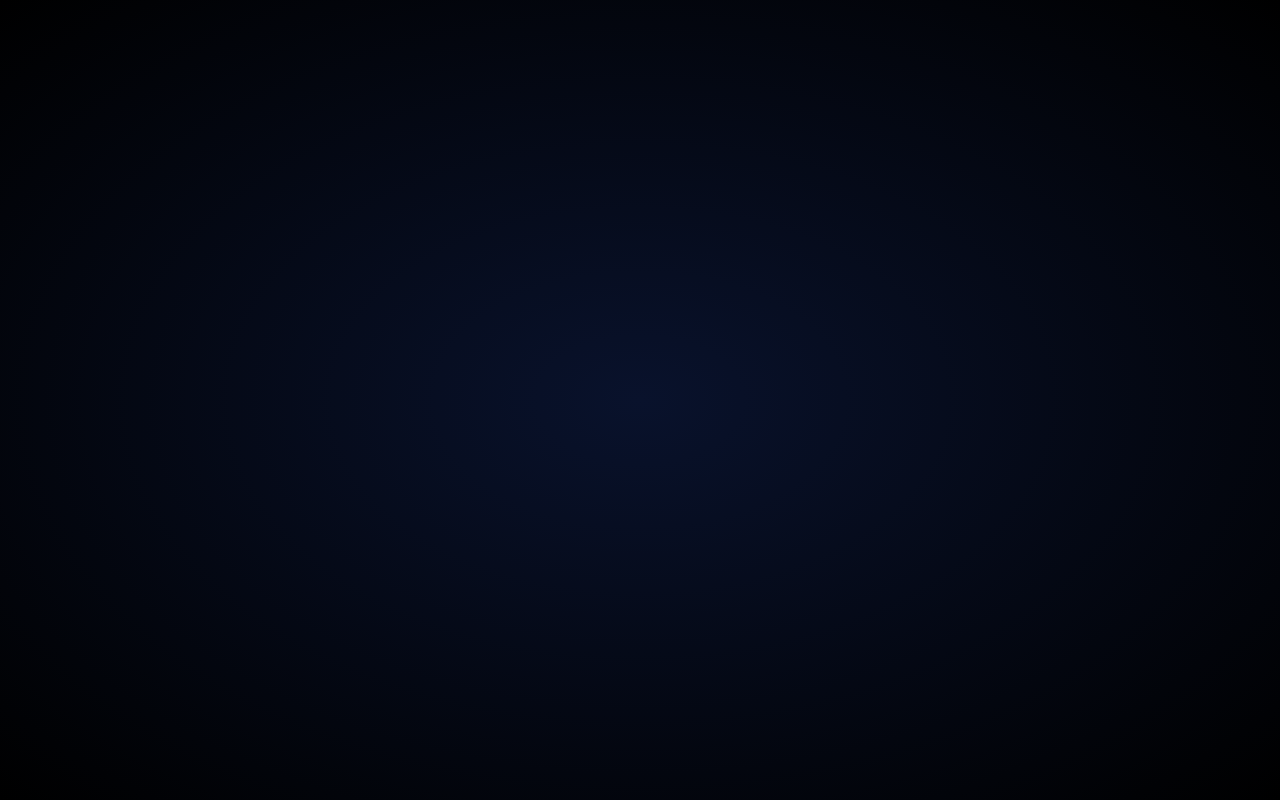
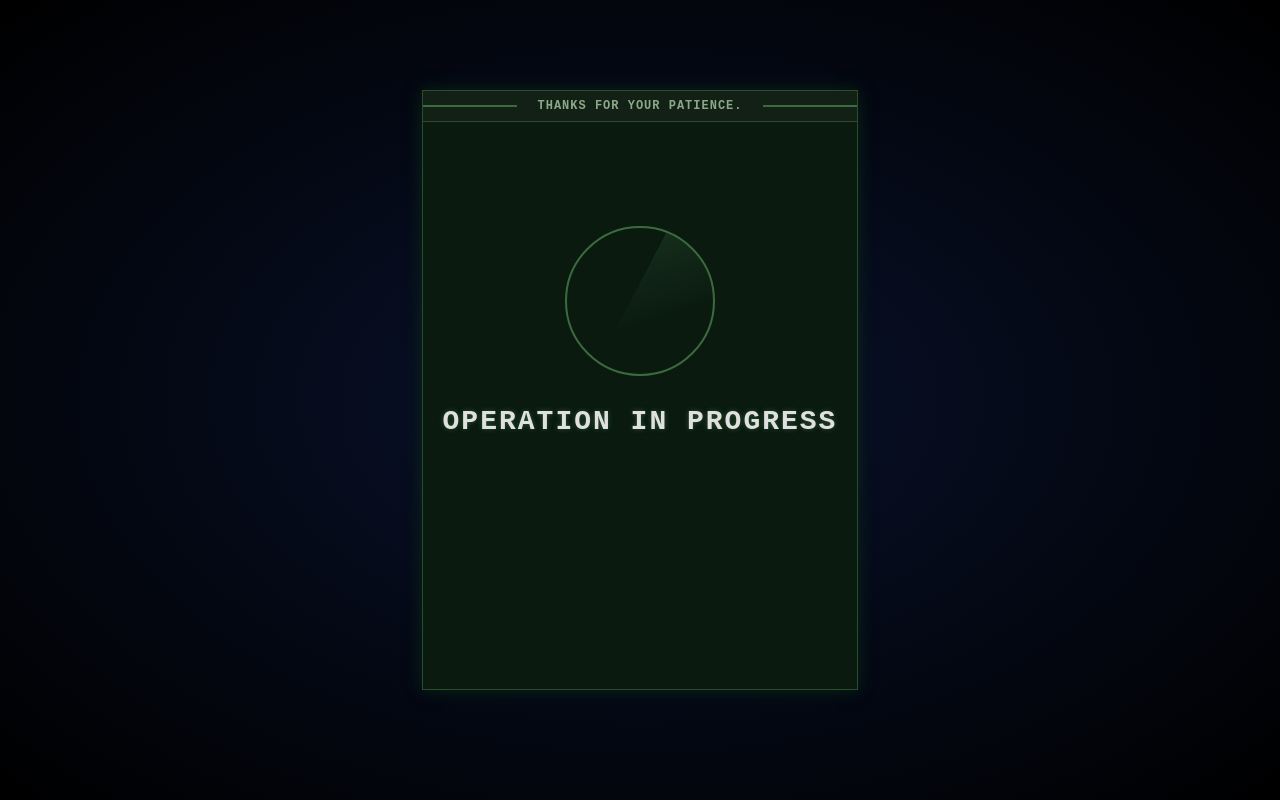
Before and after one commit to Getahundereje/typewar-react, a React (Vite) app: page /game/comingSoon in a window 1280 px wide. Before the commit this address had no page. Built offline with nearby package versions, Linux system fonts and the light colour scheme; a web font is replaced by a local one.

Commit message:
add coming soon component to the multiplayer segment

```diff
--- a/src/App.jsx
+++ b/src/App.jsx
@@ -12,6 +12,7 @@ import { UserProvider } from "./contexts/user/user.context";
 
 import "./App.css";
 import HelpPage from "./pages/game/game-help/game-help.page";
+import ComingSoon from "./components/comming-soon/comming-soon.component";
 
 function App() {
   return (
@@ -25,6 +26,7 @@ function App() {
               <Route path="signup" element={<SignInSignUp signIn={false} />} />
               <Route path="game">
                 <Route path="homepage" element={<GameHomepage />} />
+                <Route path="comingSoon" element={<ComingSoon />} />
                 <Route path="gamePage" element={<GamePage />} />
                 <Route path="settings" element={<SettingsPage />} />
                 <Route path="stats" element={<StatsPage />} />
--- /dev/null
+++ b/src/components/comming-soon/comming-soon.component.jsx
@@ -0,0 +1,20 @@
+import "./comming-soon.styles.css";
+
+const ComingSoon = () => {
+  return (
+    <div className="tactical-container">
+      <div className="header-strip">
+        <div className="stripe-left"></div>
+        <div className="stripe-center">Thanks for your patience.</div>
+        <div className="stripe-right"></div>
+      </div>
+
+      <div className="comming-soon-container">
+        <div className="radar-sweep"></div>
+        <h1 className="comming-soon-title">OPERATION IN PROGRESS</h1>
+      </div>
+    </div>
+  );
+};
+
+export default ComingSoon;
--- /dev/null
+++ b/src/components/comming-soon/comming-soon.styles.css
@@ -0,0 +1,92 @@
+.tactical-container {
+  background-color: #0a1a0f;
+  color: #c8d6c5;
+  font-family: "Courier New", monospace;
+  border: 1px solid #2a4d2e;
+  max-width: 800px;
+  height: 600px;
+  margin: 0 auto;
+  position: relative;
+  box-shadow: 0 0 15px rgba(10, 50, 20, 0.7);
+  overflow: hidden;
+}
+
+.header-strip,
+.footer-strip {
+  background-color: #122015;
+  padding: 8px 0;
+  display: flex;
+  align-items: center;
+  justify-content: space-between;
+  border-bottom: 1px solid #2a4d2e;
+}
+
+.footer-strip {
+  border-top: 1px solid #2a4d2e;
+  border-bottom: none;
+  justify-content: center;
+}
+
+.stripe-left,
+.stripe-right {
+  flex-grow: 1;
+  height: 2px;
+  background-color: #3a6b3f;
+}
+
+.stripe-center {
+  padding: 0 20px;
+  font-size: 12px;
+  letter-spacing: 1px;
+  color: #8ba888;
+  text-transform: uppercase;
+  font-weight: bold;
+}
+
+.comming-soon-container {
+  margin-top: 4rem;
+  padding: 40px 20px;
+  text-align: center;
+  position: relative;
+}
+
+.radar-sweep {
+  width: 150px;
+  height: 150px;
+  border: 2px solid #3a6b3f;
+  border-radius: 50%;
+  margin: 0 auto 30px;
+  position: relative;
+  overflow: hidden;
+}
+
+.radar-sweep::before {
+  content: "";
+  position: absolute;
+  width: 100%;
+  height: 100%;
+  background: linear-gradient(
+    45deg,
+    rgba(58, 107, 63, 0) 50%,
+    rgba(58, 107, 63, 0.3) 100%
+  );
+  animation: radarSweep 3s linear infinite;
+}
+
+@keyframes radarSweep {
+  0% {
+    transform: rotate(0deg);
+  }
+  100% {
+    transform: rotate(360deg);
+  }
+}
+
+.comming-soon-title {
+  color: #e0e0e0;
+  font-size: 28px;
+  margin-bottom: 20px;
+  text-transform: uppercase;
+  letter-spacing: 2px;
+  text-shadow: 0 0 5px rgba(58, 107, 63, 0.7);
+}
--- a/src/pages/game/game-page/game-page.page.jsx
+++ b/src/pages/game/game-page/game-page.page.jsx
@@ -168,6 +168,10 @@ function GamePage() {
 
   function handleGameTypeSelectionButton(e) {
     e.preventDefault();
+
+    if (e.target.name === "multiplayer") {
+      navigate("/game/comingSoon");
+    }
 
     setGameType(e.target.name);
     setGameTypeSelectionStage(false);
--- a/src/pages/sign-in-up/sign-in-up/sign-in-up.page.jsx
+++ b/src/pages/sign-in-up/sign-in-up/sign-in-up.page.jsx
@@ -207,7 +207,7 @@ function SignInSignUp({ signIn = true }) {
     }
 
     validateInput();
-  }, [fullName, email, password]);
+  }, [fullName, email, password, showSignIn]);
 
   useEffect(() => {
     if (rememberMe) {
```
